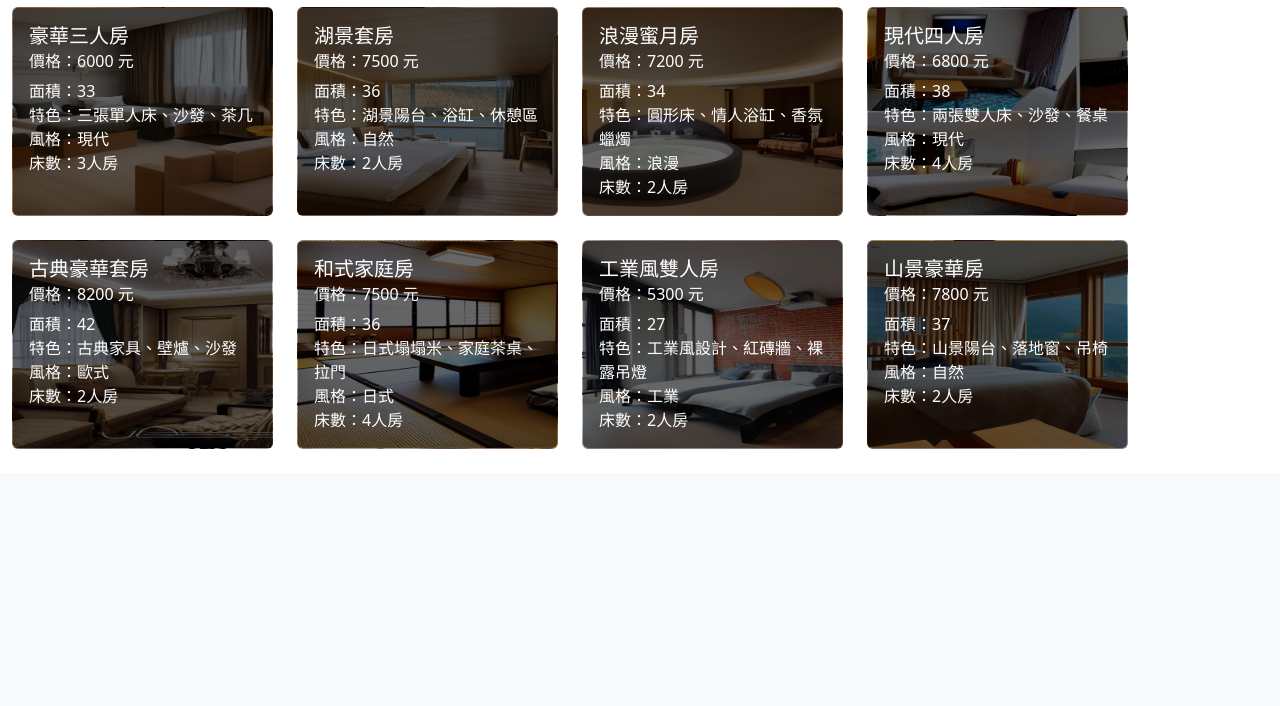
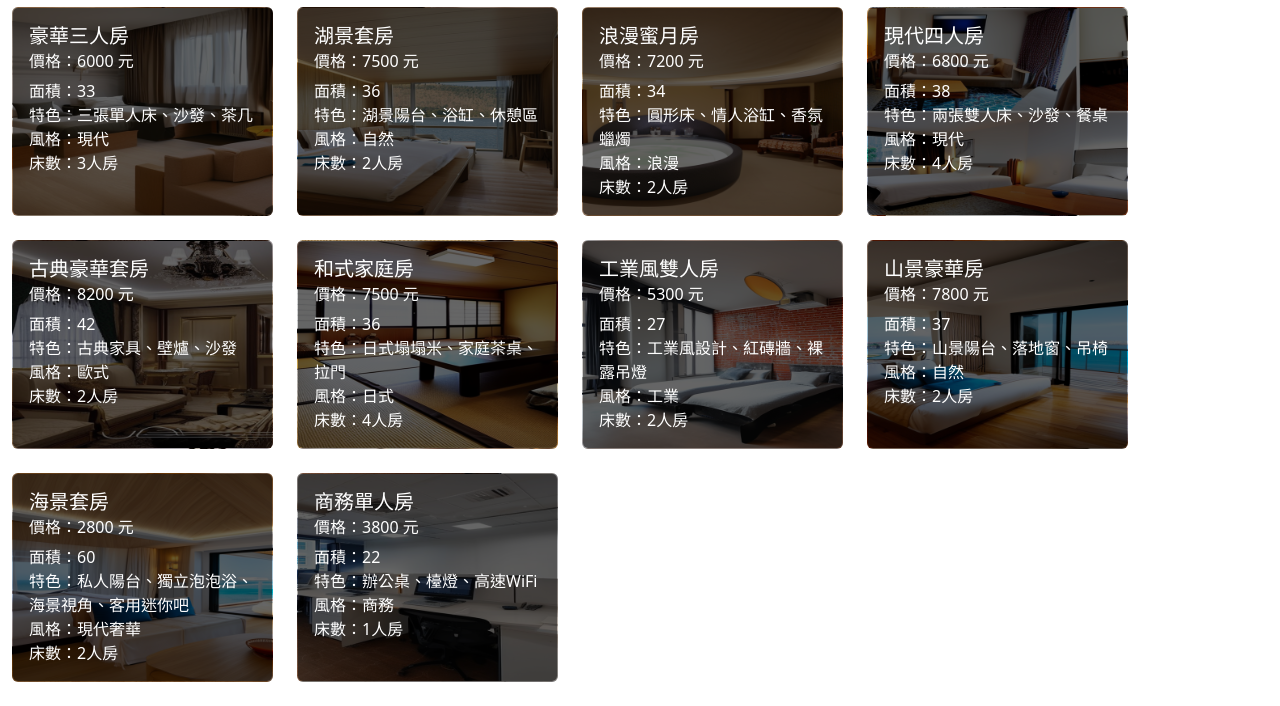
Before and after one commit to ZavierHuang/Room-Type-Recommendation-System, a Flask app: page / in a window 1280 px wide. Shown: the part 845-1551 px from the top of the page. Before the commit the page ends 1294 px from the top, so only its background shows below. Run offline with Flask 3, Linux system fonts and the light colour scheme.

Commit message:
ADD Data and Update RAG

```diff
--- a/app.py
+++ b/app.py
@@ -1,10 +1,12 @@
-from flask import Flask, render_template, request, jsonify, redirect, url_for
+from flask import Flask, render_template, request, jsonify, redirect, url_for, session
 from src.RAG import RAGPipeline
 from imageAI.Text2Image import Text2Image
 import json
 import time
+import os
 
 app = Flask(__name__)
+app.secret_key = 'your_secret_key'  # 新增 session 密鑰
 rag = RAGPipeline('static/rooms.json')
 
 @app.route('/')
@@ -26,14 +28,22 @@ def login():
         username = request.form.get('username')
         password = request.form.get('password')
         if username == 'admin' and password == 'admin':
+            session['logged_in'] = True
             return redirect(url_for('blank'))
         else:
-            # 登入失敗，回到登入頁並顯示錯誤訊息
             return render_template('login.html', error='帳號或密碼錯誤')
     return render_template('login.html')
 
+@app.route('/logout')
+def logout():
+    session.pop('logged_in', None)
+    return redirect(url_for('index'))
+
 @app.route('/blank')
 def blank():
+    if not session.get('logged_in'):
+        return redirect(url_for('login'))
+    # 讀取房型資料 JSON
     with open('static/rooms.json', 'r', encoding='utf-8') as f:
         rooms = json.load(f)
     return render_template('blank.html', rooms=rooms)
@@ -49,14 +59,64 @@ def auto_recommend():
 @app.route('/generate_room_image', methods=['POST'])
 def generate_room_image():
     data = request.get_json()
-    # 圖片儲存路徑（可自訂命名規則）
-    image_filename = f"img_{int(time.time())}.png"
+
+    with open('static/rooms.json', 'r', encoding='utf-8') as f:
+        rooms = json.load(f)
+    # 產生新 id
+    new_id = max([room['id'] for room in rooms], default=-1) + 1
+
+    image_filename = f"img_{new_id}.png"
     image_path = f"static/image/{image_filename}"
     t2i = Text2Image(data, image_path)
     success = t2i.textToImage()
     if not success:
         return jsonify({'error': '圖片生成失敗'}), 500
     return jsonify({'image_url': f'/static/image/{image_filename}'})
+
+@app.route('/add_room', methods=['POST'])
+def add_room():
+    data = request.get_json()
+    # 讀取現有資料
+    with open('static/rooms.json', 'r', encoding='utf-8') as f:
+        rooms = json.load(f)
+    # 產生新 id
+    new_id = max([room['id'] for room in rooms], default=-1) + 1
+    # 處理圖片路徑（如果是完整 URL 只取最後檔名）
+    image_url = data.get('image', '')
+    if image_url and '/static/image/' in image_url:
+        image_path = image_url.split('/static/image/')[-1]
+        image = f'../static/image/{image_path}'
+    else:
+        image = ''
+
+    # 新房型資料
+    new_room = {
+        'id': new_id,
+        'name': data.get('name', ''),
+        'price': data.get('price', ''),
+        'area': data.get('area', ''),
+        'features': data.get('features', ''),
+        'style': data.get('style', ''),
+        'maxOccupancy': data.get('maxOccupancy', '') + '人房',
+        'image': image[:image.rfind('.')] + '.png' if image else '',
+    }
+    rooms.append(new_room)
+    # 寫回 JSON
+    with open('static/rooms.json', 'w', encoding='utf-8') as f:
+        json.dump(rooms, f, ensure_ascii=False, indent=4)
+    # 新增：同步 RAG 內部資料
+    rag.data = rooms
+    rag.maxID = max([int(item['id']) for item in rag.data])
+    rag.docs = [
+        __import__('langchain').docstore.document.Document(
+            page_content=f"名稱:{item['name']} 價格:{item['price']} 面積:{item['area']} 特色:{item['features']} 風格:{item.get('style', '')} 床數:{item.get('maxOccupancy', '')}"
+        ) for item in rag.data
+    ]
+    rag.vectorstore = __import__('langchain_community').vectorstores.Chroma.from_documents(
+        rag.docs, __import__('langchain_community').embeddings.FastEmbedEmbeddings()
+    )
+    rag.retriever = rag.vectorstore.as_retriever(search_kwargs={"k": 10})
+    return jsonify({'success': True})
 
 if __name__ == '__main__':
     app.config['TEMPLATES_AUTO_RELOAD'] = True
--- a/static/rooms.json
+++ b/static/rooms.json
@@ -198,5 +198,25 @@
         "style": "自然",
         "maxOccupancy": "2人房",
         "image": "../static/image/img_19.png"
+    },
+    {
+        "id": 20,
+        "name": "海景套房",
+        "price": "2800",
+        "area": "60",
+        "features": "私人陽台、獨立泡泡浴、海景視角、客用迷你吧",
+        "style": "現代奢華",
+        "maxOccupancy": "2人房",
+        "image": "../static/image/img_20.png"
+    },
+    {
+        "id": 21,
+        "name": "商務單人房",
+        "price": "3800",
+        "area": "22",
+        "features": "辦公桌、檯燈、高速WiFi",
+        "style": "商務",
+        "maxOccupancy": "1人房",
+        "image": "../static/image/img_21.png"
     }
 ]
```
Also changed, not shown: src/RAG.py (+9 -0 lines), templates/blank.html (+18 -1 lines), static/image/img_19.png, static/image/img_20.png, static/image/img_21.png (added).
